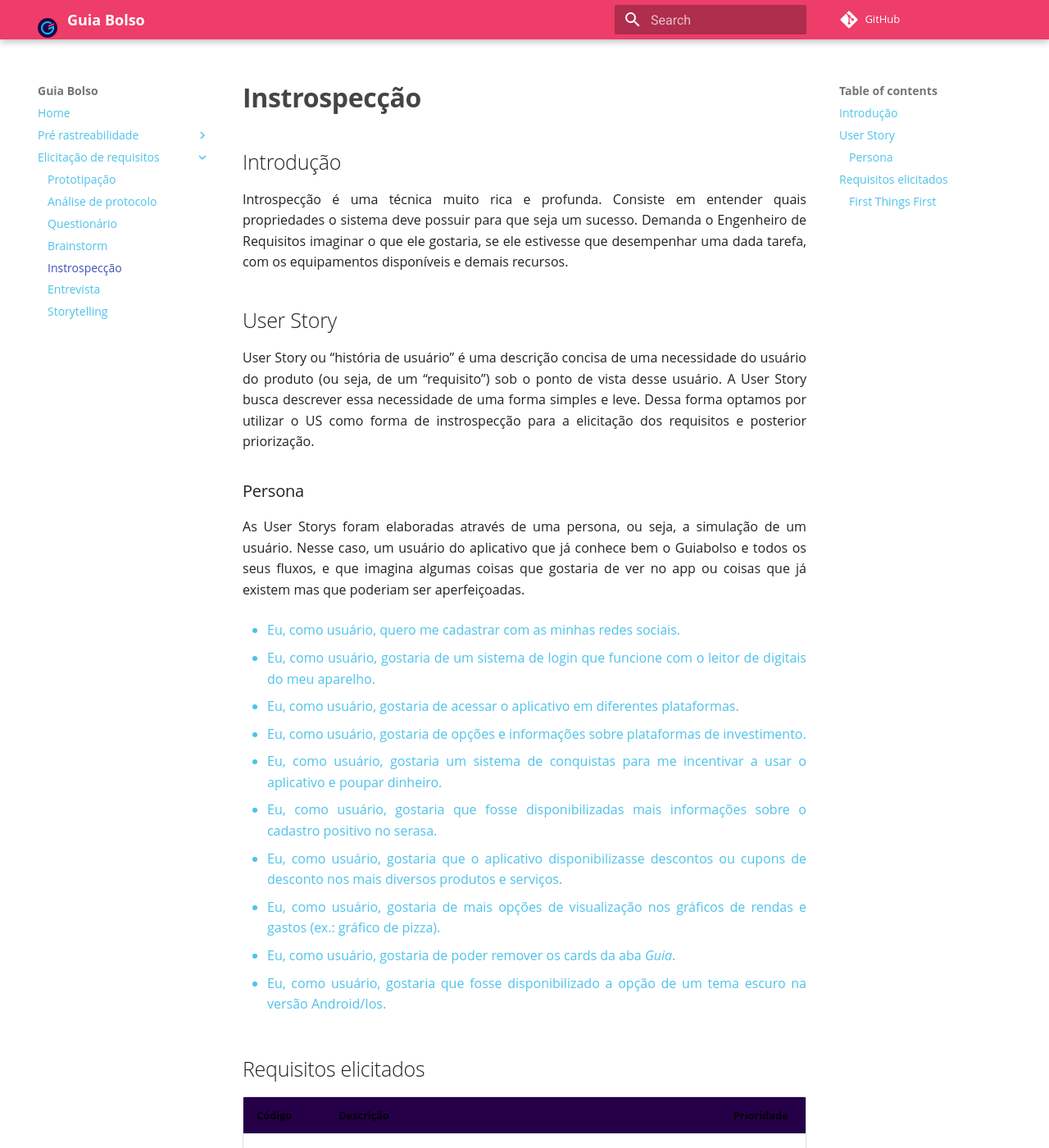
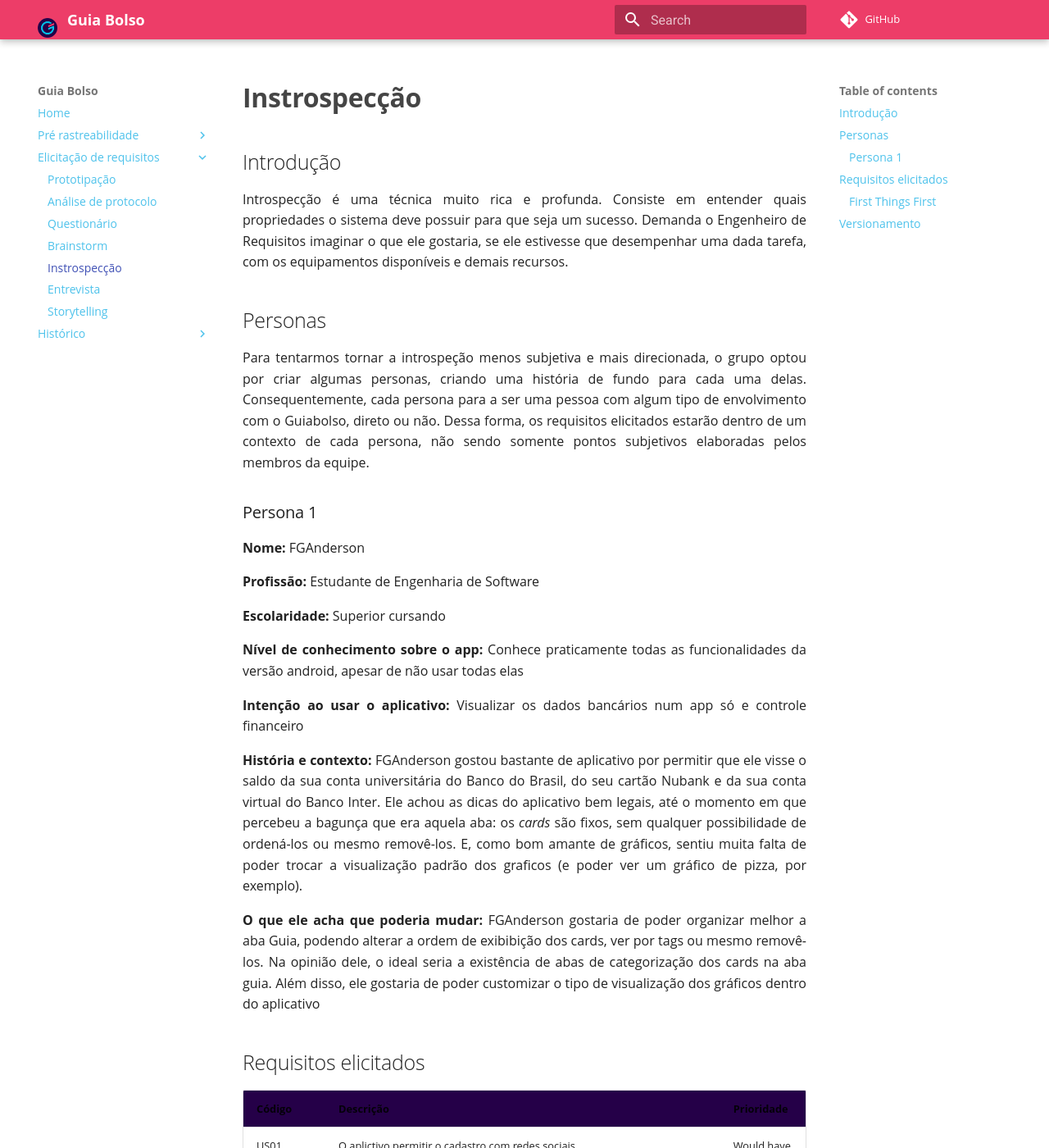
Before and after one commit to fga-disciplinas/2019.1-Guia-Bolso, an MkDocs documentation site: the page built from docs/elicitacao-de-requisitos/introspeccao.md, in a window 1280 px wide and 1400 px high. Shown: the whole window at 82% size. Built offline with MkDocs 1.6.1 and Material for MkDocs 9.7.7, drawn with Linux system fonts in a browser that asks for light colours; comment, search, counter and statistics services are not loaded; old or Windows-style settings are respelled for this version of MkDocs; some of the changed text lies outside the part shown.

Commit message:
Adicionando novas personas - Introspecção
Correções diversas e alterações no css

Co-authored-by: Rafael Makaha <rafael.makaha@gmail.com>

```diff
--- a/docs/elicitacao-de-requisitos/introspeccao.md
+++ b/docs/elicitacao-de-requisitos/introspeccao.md
@@ -2,34 +2,26 @@
 
 Introspecção é uma técnica muito rica e profunda. Consiste em entender quais propriedades o sistema deve possuir para que seja um sucesso. Demanda o Engenheiro de Requisitos imaginar o que ele gostaria, se ele estivesse que desempenhar uma dada tarefa, com os equipamentos disponíveis e demais recursos.
 
-## User Story
 
-User Story ou “história de usuário” é uma descrição concisa de uma necessidade do usuário do produto (ou seja, de um “requisito”) sob o ponto de vista desse usuário. A User Story busca descrever essa necessidade de uma forma simples e leve. Dessa forma optamos por utilizar o US como forma de instrospecção para a elicitação dos requisitos e posterior priorização.
+## Personas
 
-### Persona
+Para tentarmos tornar a introspeção menos subjetiva e mais direcionada, o grupo optou por criar algumas personas, criando uma história de fundo para cada uma delas. Consequentemente, cada persona para a ser uma pessoa com algum tipo de envolvimento com o Guiabolso, direto ou não. Dessa forma, os requisitos elicitados estarão dentro de um contexto de cada persona, não sendo somente pontos subjetivos elaboradas pelos membros da equipe.
 
-As User Storys foram elaboradas através de uma persona, ou seja, a simulação de um usuário. Nesse caso, um usuário do aplicativo que já conhece bem o Guiabolso e todos os seus fluxos, e que imagina algumas coisas que gostaria de ver no app ou coisas que já existem mas que poderiam ser aperfeiçoadas.
+### Persona 1
 
+__Nome:__ FGAnderson
 
-- Eu, como usuário, quero me cadastrar com as minhas redes sociais.
+__Profissão:__ Estudante de Engenharia de Software
 
-- Eu, como usuário, gostaria de um sistema de login que funcione com o leitor de digitais do meu aparelho.
+__Escolaridade:__ Superior cursando
 
-- Eu, como usuário, gostaria de acessar o aplicativo em diferentes plataformas.
+__Nível de conhecimento sobre o app:__ Conhece praticamente todas as funcionalidades da versão android, apesar de não usar todas elas
 
-- Eu, como usuário, gostaria de opções e informações sobre plataformas de investimento.
+__Intenção ao usar o aplicativo:__ Visualizar os dados bancários num app só e controle financeiro
 
-- Eu, como usuário, gostaria um sistema de conquistas para me incentivar a usar o aplicativo e poupar dinheiro.
+__História e contexto:__ FGAnderson gostou bastante de aplicativo por permitir que ele visse o saldo da sua conta universitária do Banco do Brasil, do seu cartão Nubank e da sua conta virtual do Banco Inter. Ele achou as dicas do aplicativo bem legais, até o momento em que percebeu a bagunça que era aquela aba: os _cards_ são fixos, sem qualquer possibilidade de ordená-los ou mesmo removê-los. E, como bom amante de gráficos, sentiu muita falta de poder trocar a visualização padrão dos graficos (e poder ver um gráfico de pizza, por exemplo).
 
-- Eu, como usuário, gostaria que fosse disponibilizadas mais informações sobre o cadastro positivo no serasa.
-
-- Eu, como usuário, gostaria que o aplicativo disponibilizasse descontos ou cupons de desconto nos mais diversos produtos e serviços.
-
-- Eu, como usuário, gostaria de mais opções de visualização nos gráficos de rendas e gastos (ex.: gráfico de pizza).
-
-- Eu, como usuário, gostaria de poder remover os cards da aba _Guia_.
-
-- Eu, como usuário, gostaria que fosse disponibilizado a opção de um tema escuro na versão Android/Ios.
+__O que ele acha que poderia mudar:__ FGAnderson gostaria de poder organizar melhor a aba Guia, podendo alterar a ordem de exibibição dos cards, ver por tags ou mesmo removê-los. Na opinião dele, o ideal seria a existência de abas de categorização dos cards na aba guia. Além disso, ele gostaria de poder customizar o tipo de visualização dos gráficos dentro do aplicativo
 
 ## Requisitos elicitados
 
@@ -61,3 +53,10 @@
 | US09 | 2 | 1 | 5 | 7.1% | 1 | 3,3% | 1 | 4,7% | 0.793 |
 | US10 | 1 | 1 | 3 | 4.3% | 1 | 3,3% | 1 | 4,7% | 0.480 |
 | Totais | 27 | 16 | 70 | 100 | 30 | 100 | 21 | 100 |  |
+
+## Versionamento
+
+| Data | Versão | Descrição | Autor |
+|--|--|--|--|
+| 13/04/2019 | 2.0 | Refatoração e e adição das personas | [Elias Bernardo](https://github.com/leossb36) e [Rafael Makaha ](https://github.com/rafaelmakaha) |
+| 06/04/2019 | [1.0](/historico/introspeccao-v1) | Adição da introspeção - User Histories | [Elias Bernardo](https://github.com/leossb36) e [Rafael Makaha ](https://github.com/rafaelmakaha) |
--- a/docs/stylesheets/extra.css
+++ b/docs/stylesheets/extra.css
@@ -6,7 +6,7 @@
     text-align: justify;
 }
 
-li {
+.md-nav__item {
     color:#4ec2eb;
 }
 
--- a/mkdocs.yml
+++ b/mkdocs.yml
@@ -32,3 +32,5 @@
     - Instrospecção: 'elicitacao-de-requisitos/introspeccao.md'
     - Entrevista: 'elicitacao-de-requisitos/entrevista.md'
     - Storytelling: 'elicitacao-de-requisitos/storytelling.md'
+  - Histórico:
+    - Introspecção-v1: 'historico/introspeccao-v1.md'
```
Also changed, not shown: docs/historico/introspeccao-v1.md (added, +63 -0 lines), docs/pre-rastreabilidade/richpicture.md (+5 -10 lines).
